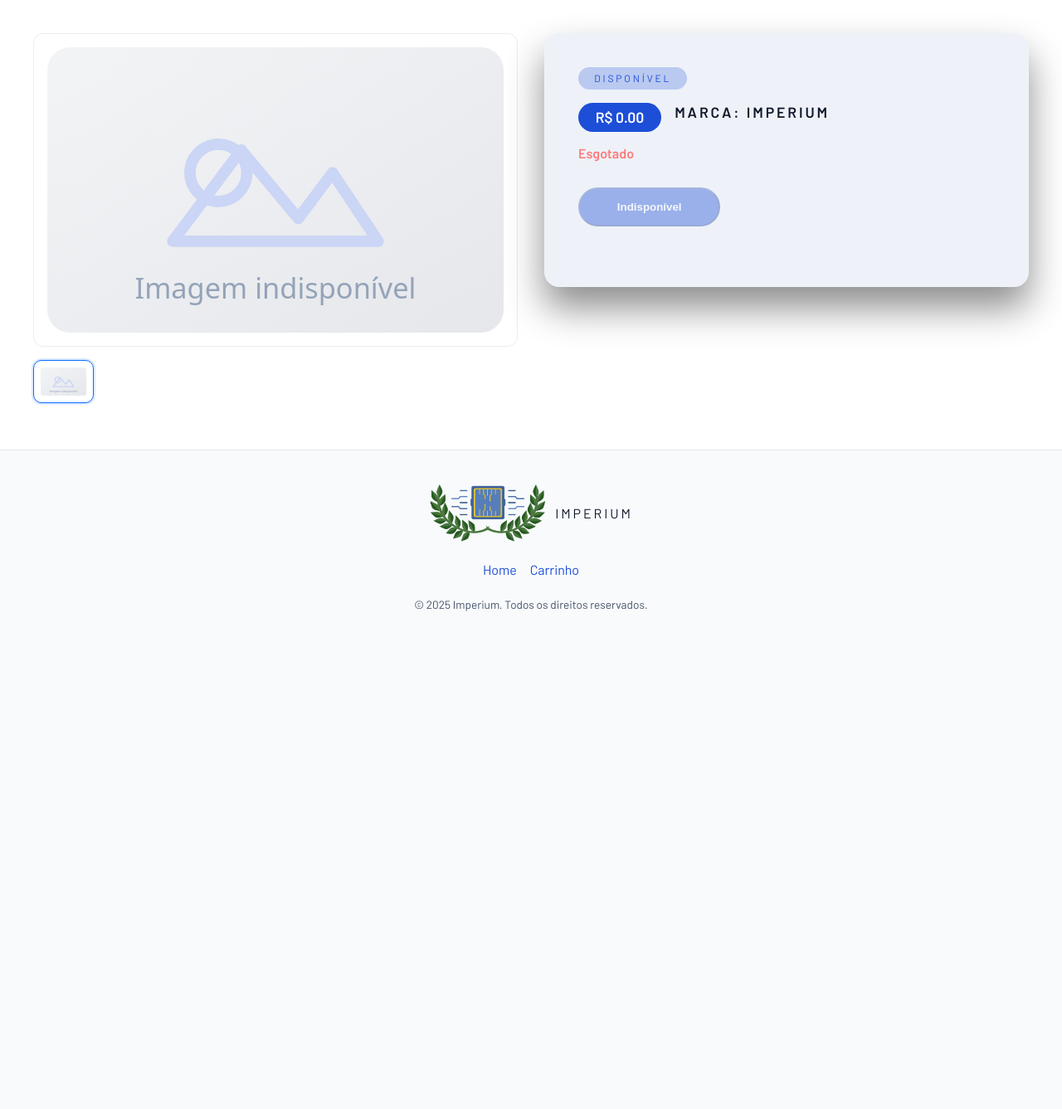
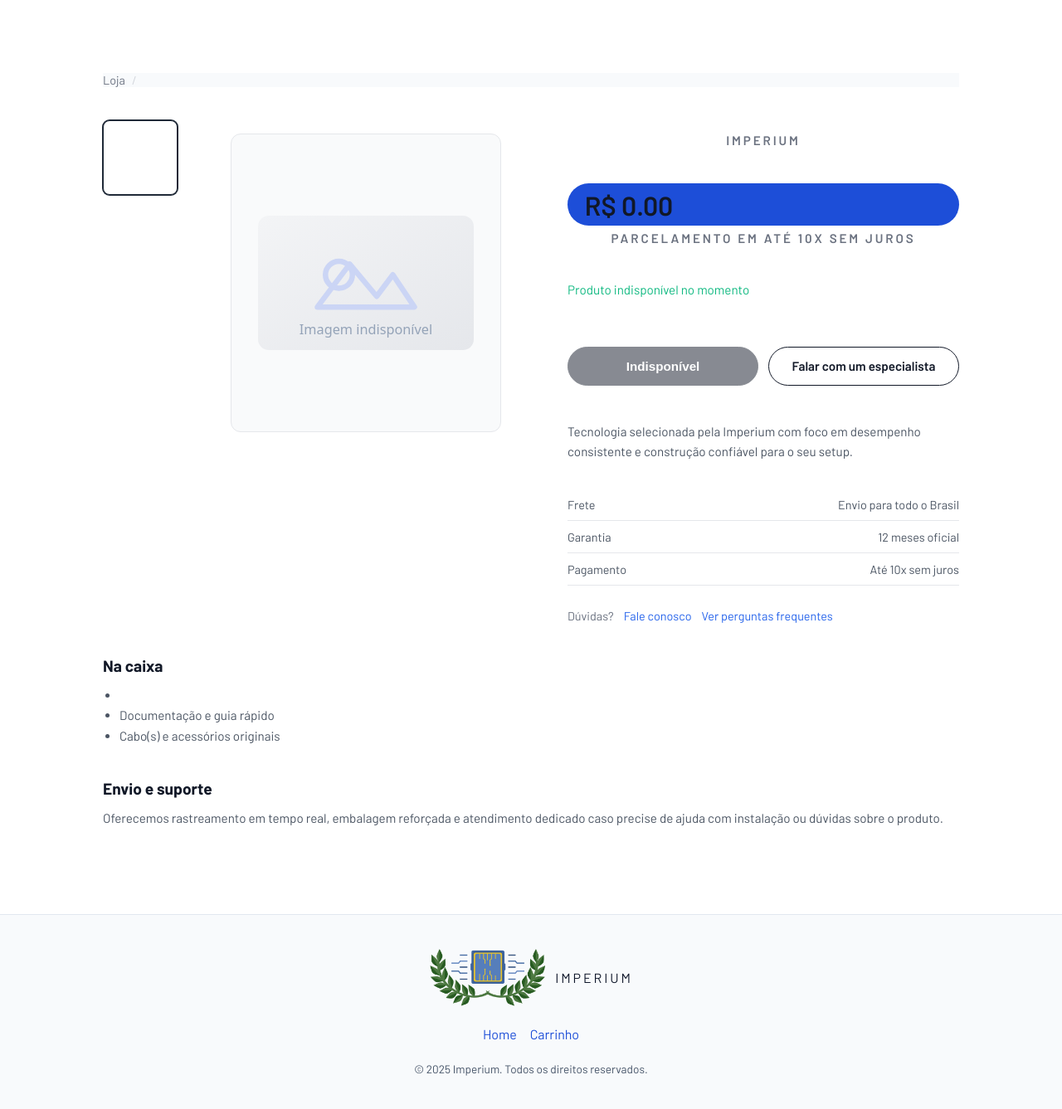
Before and after one commit to Troxx0001/imperium, a Flask app: template templates/produto.html in a window 1280 px wide. Shown: the part 126-1463 px from the top of the page at 83% size. Before the commit the page ends 863 px from the top, so only its background shows below. Run offline with Flask 3, Linux system fonts and the light colour scheme; the template is opened without the code that fills it, so the values that code supplies are empty.

Commit message:
Refine minimal product page layout

```diff
--- a/templates/produto.html
+++ b/templates/produto.html
@@ -3,93 +3,350 @@
 {% block title %}{{ produto.nome }} - Imperium{% endblock %}
 {% block extra_styles %}
 <style>
-  .product-detail {
+  .page-product {
+    background: #ffffff;
+    padding: 3rem 0;
+  }
+
+  .product-container {
+    max-width: 1080px;
+    margin: 0 auto;
+    padding: 0 1.5rem;
+    display: flex;
+    flex-direction: column;
+    gap: 2.5rem;
+  }
+
+  .breadcrumb {
+    font-size: 0.9rem;
+    color: #6b7280;
+    display: flex;
+    gap: 0.5rem;
+    align-items: center;
+  }
+
+  .breadcrumb a {
+    color: inherit;
+    text-decoration: none;
+  }
+
+  .breadcrumb span {
+    color: #d1d5db;
+  }
+
+  .product-content {
     display: grid;
-    gap: 2rem;
-    grid-template-columns: repeat(auto-fit, minmax(280px, 1fr));
+    grid-template-columns: minmax(0, 520px) minmax(0, 1fr);
+    gap: 2.5rem;
     align-items: start;
   }
-  .produto-visual {
-    display: flex;
-    flex-direction: column;
-    gap: 1rem;
+
+  .product-gallery {
+    display: grid;
+    grid-template-columns: 90px 1fr;
+    gap: 1.5rem;
+    align-items: start;
   }
-  .produto-imagem-principal {
-    border: 1px solid #ececec;
-    border-radius: 12px;
-    padding: 1rem;
-    display: flex;
-    justify-content: center;
-    align-items: center;
-    background: #fff;
+
+  .product-thumbs {
+    display: grid;
+    gap: 0.75rem;
   }
-  .produto-imagem-principal img {
-    width: 100%;
-    max-height: 420px;
+
+  .product-thumbs button {
+    width: 90px;
+    height: 90px;
+    border: 1px solid #e5e7eb;
+    border-radius: 8px;
+    padding: 0.5rem;
+    background: #ffffff;
+    cursor: pointer;
+    display: grid;
+    place-items: center;
+    transition: border-color 0.2s ease, box-shadow 0.2s ease;
+  }
+
+  .product-thumbs button.is-active {
+    border-color: #1f2937;
+    box-shadow: 0 0 0 1px #1f2937;
+  }
+
+  .product-thumbs img {
+    max-width: 100%;
+    max-height: 100%;
     object-fit: contain;
   }
-  .produto-thumbs {
+
+  .product-main-image {
+    border: 1px solid #e5e7eb;
+    border-radius: 12px;
+    padding: 2rem;
+    min-height: 360px;
+    background: #f9fafb;
     display: grid;
-    grid-template-columns: repeat(auto-fill, minmax(72px, 1fr));
+    place-items: center;
+  }
+
+  .product-main-image img {
+    max-width: 100%;
+    max-height: 320px;
+    object-fit: contain;
+  }
+
+  .product-summary {
+    display: grid;
+    gap: 1.75rem;
+  }
+
+  .product-summary h1 {
+    margin: 0;
+    font-size: 2rem;
+    color: #111827;
+  }
+
+  .product-summary .brand {
+    color: #6b7280;
+    font-size: 0.95rem;
+  }
+
+  .price-line {
+    display: grid;
+    gap: 0.35rem;
+  }
+
+  .price {
+    font-size: 2rem;
+    font-weight: 600;
+    color: #111827;
+  }
+
+  .stock {
+    font-size: 0.95rem;
+    color: #10b981;
+  }
+
+  .stock.is-out {
+    color: #dc2626;
+  }
+
+  .purchase-actions {
+    display: grid;
+    grid-template-columns: repeat(auto-fit, minmax(160px, 1fr));
     gap: 0.75rem;
   }
-  .produto-thumbs .thumb {
-    border: 1px solid #d8d8d8;
-    border-radius: 10px;
-    padding: 0.5rem;
-    background: #fff;
+
+  .purchase-actions button,
+  .purchase-actions a {
+    padding: 0.85rem 1.5rem;
+    border-radius: 999px;
+    border: 1px solid #111827;
+    background: #111827;
+    color: #ffffff;
+    font-weight: 600;
+    font-size: 0.95rem;
+    text-decoration: none;
     cursor: pointer;
-    transition: border-color 0.2s ease, box-shadow 0.2s ease;
+    transition: background-color 0.2s ease, color 0.2s ease;
+    text-align: center;
   }
-  .produto-thumbs .thumb.is-active {
-    border-color: #0d6efd;
-    box-shadow: 0 0 0 2px rgba(13, 110, 253, 0.15);
+
+  .purchase-actions .outline {
+    background: #ffffff;
+    color: #111827;
   }
-  .produto-thumbs .thumb img {
-    width: 100%;
-    height: 64px;
-    object-fit: contain;
+
+  .purchase-actions button[disabled] {
+    opacity: 0.5;
+    cursor: not-allowed;
   }
-  @media (max-width: 576px) {
-    .produto-imagem-principal img {
-      max-height: 320px;
+
+  .summary-description {
+    color: #4b5563;
+    font-size: 0.95rem;
+    line-height: 1.6;
+  }
+
+  .info-list {
+    display: grid;
+    gap: 0.65rem;
+  }
+
+  .info-item {
+    display: flex;
+    justify-content: space-between;
+    gap: 1rem;
+    border-bottom: 1px solid #e5e7eb;
+    padding-bottom: 0.65rem;
+    color: #4b5563;
+    font-size: 0.9rem;
+  }
+
+  .assist-links {
+    display: flex;
+    flex-wrap: wrap;
+    gap: 0.75rem;
+    font-size: 0.9rem;
+    color: #6b7280;
+  }
+
+  .assist-links a {
+    color: #2563eb;
+    text-decoration: none;
+  }
+
+  .assist-links a:hover {
+    text-decoration: underline;
+  }
+
+  .product-details {
+    display: grid;
+    gap: 2.5rem;
+  }
+
+  .product-details section {
+    display: grid;
+    gap: 0.75rem;
+  }
+
+  .product-details h2 {
+    margin: 0;
+    font-size: 1.2rem;
+    color: #111827;
+  }
+
+  .product-details p,
+  .product-details ul {
+    margin: 0;
+    color: #4b5563;
+    line-height: 1.6;
+    font-size: 0.95rem;
+  }
+
+  .product-details ul {
+    padding-left: 1.25rem;
+  }
+
+  @media (max-width: 960px) {
+    .product-content {
+      grid-template-columns: 1fr;
+    }
+
+    .product-gallery {
+      grid-template-columns: 1fr;
+    }
+
+    .product-thumbs {
+      grid-auto-flow: column;
+      grid-auto-columns: minmax(0, 1fr);
+      overflow-x: auto;
+      padding-bottom: 0.5rem;
+    }
+
+    .product-thumbs button {
+      width: 80px;
+      height: 80px;
+    }
+  }
+
+  @media (max-width: 600px) {
+    .product-container {
+      padding: 0 1rem;
+    }
+
+    .product-summary h1 {
+      font-size: 1.6rem;
+    }
+
+    .purchase-actions {
+      grid-template-columns: 1fr;
     }
   }
 </style>
 {% endblock %}
 {% block content %}
-<section class="product-detail">
-  <div class="produto-visual">
-    <div class="produto-imagem-principal">
-      <img id="img-principal" src="{{ img_src(produto.imagem) }}" alt="{{ produto.nome }}">
+<section class="page-product">
+  <div class="product-container">
+    <nav class="breadcrumb" aria-label="Você está em">
+      <a href="{{ url_for('loja.index') }}">Loja</a>
+      <span>/</span>
+      <span>{{ produto.nome }}</span>
+    </nav>
+
+    <div class="product-content">
+      <div class="product-gallery">
+        <div class="product-thumbs" role="list" aria-label="Imagens do produto {{ produto.nome }}">
+          <button type="button" class="is-active" data-full="{{ img_src(produto.imagem) }}" aria-label="Imagem principal" role="listitem">
+            <img src="{{ img_src(produto.imagem) }}" alt="{{ produto.nome }} - imagem principal">
+          </button>
+          {% for extra in produto.imagens|sort(attribute='ordem') %}
+            <button type="button" data-full="{{ img_src(extra.filename) }}" aria-label="Imagem complementar {{ loop.index }}" role="listitem">
+              <img src="{{ img_src(extra.filename) }}" alt="{{ produto.nome }} - imagem complementar {{ loop.index }}">
+            </button>
+          {% endfor %}
         </div>
-    <div class="produto-thumbs">
-      <img class="thumb is-active" src="{{ img_src(produto.imagem) }}" data-full="{{ img_src(produto.imagem) }}" alt="{{ produto.nome }} - capa">
-      {% for extra in produto.imagens|sort(attribute='ordem') %}
-        <img class="thumb" src="{{ img_src(extra.filename) }}" data-full="{{ img_src(extra.filename) }}" alt="{{ produto.nome }} - imagem extra {{ loop.index }}">
-      {% endfor %}
+        <figure class="product-main-image">
+          <img id="img-principal" src="{{ img_src(produto.imagem) }}" alt="{{ produto.nome }}" loading="eager">
+        </figure>
+      </div>
+
+      <aside class="product-summary">
+        <div>
+          <h1>{{ produto.nome }}</h1>
+          <p class="brand">{{ produto.marca or 'Imperium' }}</p>
+        </div>
+
+        <div class="price-line">
+          <span class="price">R$ {{ '%.2f'|format(produto.preco) }}</span>
+          <span class="brand">Parcelamento em até 10x sem juros</span>
+        </div>
+
+        <p class="stock {% if produto.estoque <= 0 %}is-out{% endif %}">
+          {% if produto.estoque > 0 %}
+            {{ produto.estoque }} unidades disponíveis para envio imediato
+          {% else %}
+            Produto indisponível no momento
+          {% endif %}
+        </p>
+
+        <div class="purchase-actions">
+          {% if produto.estoque > 0 %}
+            <a href="{{ url_for('carrinho.adicionar_ao_carrinho', id=produto.id) }}">Adicionar ao carrinho</a>
+          {% else %}
+            <button disabled>Indisponível</button>
+          {% endif %}
+          <a class="outline" href="{{ url_for('loja.index') }}#contato">Falar com um especialista</a>
+        </div>
+
+        <p class="summary-description">
+          Tecnologia selecionada pela Imperium com foco em desempenho consistente e construção confiável para o seu setup.
+        </p>
+
+        <div class="info-list" aria-label="Informações rápidas">
+          <div class="info-item">
+            <span>Frete</span>
+            <span>Envio para todo o Brasil</span>
+          </div>
+          <div class="info-item">
+            <span>Garantia</span>
+            <span>12 meses oficial</span>
+          </div>
+          <div class="info-item">
+            <span>Pagamento</span>
+            <span>Até 10x sem juros</span>
           </div>
         </div>
 
-  <div class="detail-info">
-    <span class="detail-badge">Disponível{% if produto.estoque == 0 %} em breve{% endif %}</span>
-    <h1>{{ produto.nome }}</h1>
-    <div class="detail-meta">
-      <span class="price">R$ {{ '%.2f'|format(produto.preco) }}</span>
-      <span class="brand">Marca: {{ produto.marca or 'Imperium' }}</span>
+        <div class="assist-links">
+          <span>Dúvidas?</span>
+          <a href="{{ url_for('loja.index') }}#contato">Fale conosco</a>
+          <a href="{{ url_for('loja.index') }}#faq">Ver perguntas frequentes</a>
         </div>
-    <p class="stock">{% if produto.estoque > 0 %}{{ produto.estoque }} unidades em estoque{% else %}<span>Esgotado</span>{% endif %}</p>
-
-    <div class="detail-actions">
-      {% if produto.estoque > 0 %}
-        <a class="buy-button" href="{{ url_for('carrinho.adicionar_ao_carrinho', id=produto.id) }}">Adicionar ao carrinho</a>
-      {% else %}
-        <button class="buy-button" disabled>Indisponível</button>
-      {% endif %}
+      </aside>
     </div>
 
+    <div class="product-details">
       {% if produto.descricao %}
-      <div class="detail-description">
+        <section>
           <h2>Descrição</h2>
           <ul>
             {% for linha in produto.descricao.split('\n') %}
@@ -98,25 +355,46 @@
               {% endif %}
             {% endfor %}
           </ul>
+        </section>
+      {% endif %}
+
+      <section>
+        <h2>Na caixa</h2>
+        <ul>
+          <li>{{ produto.nome }}{% if produto.marca %} da {{ produto.marca }}{% endif %}</li>
+          <li>Documentação e guia rápido</li>
+          <li>Cabo(s) e acessórios originais</li>
+        </ul>
+      </section>
+
+      <section>
+        <h2>Envio e suporte</h2>
+        <p>Oferecemos rastreamento em tempo real, embalagem reforçada e atendimento dedicado caso precise de ajuda com instalação ou dúvidas sobre o produto.</p>
+      </section>
     </div>
-    {% endif %}
   </div>
 </section>
 {% endblock %}
 {% block extra_scripts %}
 <script>
-  document.addEventListener('DOMContentLoaded', function () {
+  document.addEventListener('DOMContentLoaded', () => {
     const mainImage = document.getElementById('img-principal');
-    document.querySelectorAll('.produto-thumbs .thumb').forEach(function (thumb) {
-      thumb.addEventListener('click', function () {
+    const thumbs = Array.from(document.querySelectorAll('.product-thumbs button'));
+
+    if (!mainImage || thumbs.length === 0) return;
+
+    thumbs.forEach((thumb) => {
+      thumb.addEventListener('click', () => {
         const full = thumb.getAttribute('data-full');
-        if (full && mainImage) {
+        if (!full || mainImage.src === full) return;
+
         mainImage.src = full;
-          document.querySelectorAll('.produto-thumbs .thumb').forEach(function (img) {
-            img.classList.remove('is-active');
-          });
+        const thumbAlt = thumb.querySelector('img')?.getAttribute('alt');
+        if (thumbAlt) {
+          mainImage.alt = thumbAlt;
+        }
+        thumbs.forEach((button) => button.classList.remove('is-active'));
         thumb.classList.add('is-active');
-        }
       });
     });
   });
```
Lines whose indentation alone changed are shown as unchanged.
